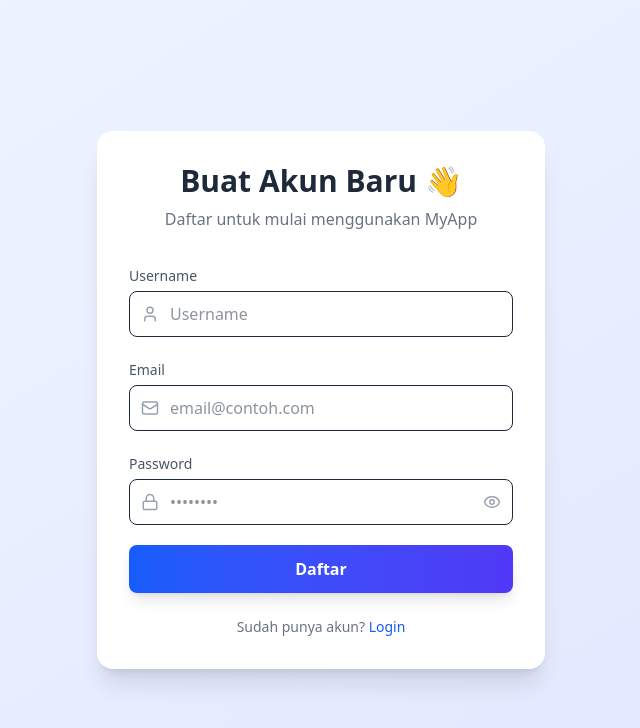
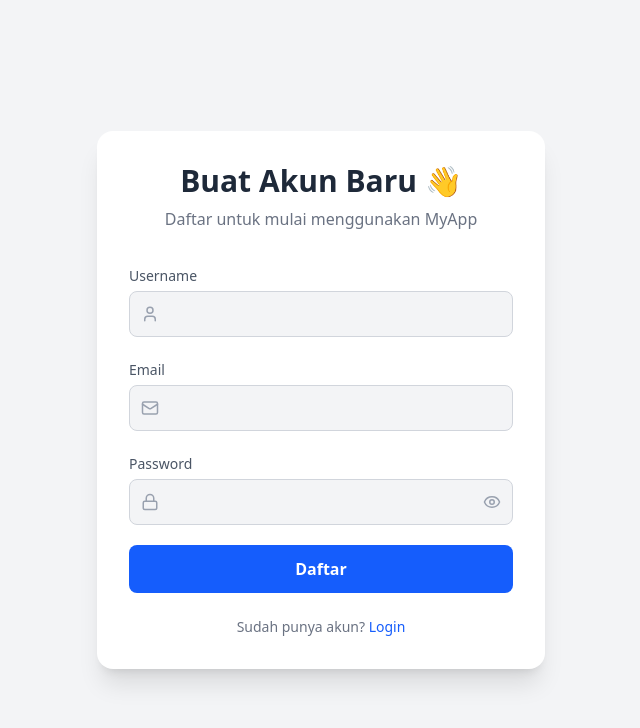
Before and after one commit to fatkhulloh/nextjslogin, a Next.js app: page /register in a window 1280 px wide. Shown: the top 728 px of the page, without its empty margins (319-959 px from the left). Built offline with nearby package versions, Linux system fonts and the light colour scheme; no server answers.

Commit message:
add loading when login

```diff
--- a/app/layout.tsx
+++ b/app/layout.tsx
@@ -27,7 +27,7 @@ export default function RootLayout({ children }: { children: React.ReactNode })
       suppressHydrationWarning
     >
       <head>
-{/*
+
         <script
           dangerouslySetInnerHTML={{
             __html: `
@@ -41,7 +41,7 @@ export default function RootLayout({ children }: { children: React.ReactNode })
               })();
             `,
           }}
-        /> */}
+        />
       </head>
 
       <body>
--- a/app/login/page.tsx
+++ b/app/login/page.tsx
@@ -6,7 +6,7 @@ import { useAuth } from "../api/context/AuthContext";
 
 export default function LoginPage() {
   const router = useRouter();
-  const { updateAuth } = useAuth(); // dariContext
+  const { updateAuth } = useAuth();
 
   const [email, setEmail] = useState("");
   const [pass, setPass] = useState("");
@@ -44,14 +44,29 @@ export default function LoginPage() {
   };
 
   return (
-    <div className="min-h-screen flex items-center justify-center px-4">
+    <div className="min-h-screen flex items-center justify-center px-4 relative">
+
+      {/* FullScreen Loading*/}
+      {loading && (
+        <div className="absolute inset-0 z-50 flex items-center justify-center bg-black/40 backdrop-blur-sm">
+          <div className="flex flex-col items-center gap-4">
+            <span className="w-14 h-14 border-4 border-white border-t-transparent rounded-full animate-spin" />
+            <p className="text-white font-medium tracking-wide">
+              Logging in...
+            </p>
+          </div>
+        </div>
+      )}
+
+      {/* LoginCard */}
       <div
-        className="
+        className={`
           w-full max-w-md rounded-2xl shadow-lg p-8
           bg-white text-gray-800
           dark:bg-gray-800 dark:text-white
-          transition-colors
-        "
+          transition-all duration-300
+          ${loading ? "opacity-70 scale-[0.98]" : ""}
+        `}
       >
         <h1 className="text-3xl font-bold text-center mb-6">
           Login
@@ -71,6 +86,7 @@ export default function LoginPage() {
             <input
               type="email"
               required
+              disabled={loading}
               value={email}
               onChange={(e) => setEmail(e.target.value)}
               className="
@@ -78,6 +94,7 @@ export default function LoginPage() {
                 bg-gray-100 text-gray-800 border-gray-300
                 dark:bg-gray-700 dark:text-white dark:border-gray-600
                 focus:outline-none focus:ring-2 focus:ring-blue-500
+                disabled:opacity-60 disabled:cursor-not-allowed
               "
             />
           </div>
@@ -89,6 +106,7 @@ export default function LoginPage() {
             <input
               type="password"
               required
+              disabled={loading}
               value={pass}
               onChange={(e) => setPass(e.target.value)}
               className="
@@ -96,6 +114,7 @@ export default function LoginPage() {
                 bg-gray-100 text-gray-800 border-gray-300
                 dark:bg-gray-700 dark:text-white dark:border-gray-600
                 focus:outline-none focus:ring-2 focus:ring-blue-500
+                disabled:opacity-60 disabled:cursor-not-allowed
               "
             />
           </div>
@@ -107,10 +126,11 @@ export default function LoginPage() {
               w-full py-3 rounded-lg font-semibold
               bg-blue-600 text-white
               hover:bg-blue-700
-              disabled:opacity-60 transition
+              disabled:opacity-60 disabled:cursor-not-allowed
+              transition
             "
           >
-            {loading ? "Logging in..." : "Login"}
+            Login
           </button>
         </form>
 
--- a/app/register/page.tsx
+++ b/app/register/page.tsx
@@ -2,7 +2,6 @@
 
 import { useState } from 'react'
 import { useRouter } from 'next/navigation'
-
 import Link from 'next/link'
 import { User, Mail, Lock, Eye, EyeOff } from 'lucide-react'
 
@@ -16,7 +15,6 @@ export default function RegisterPage() {
   const [success, setSuccess] = useState("")
 
   const router = useRouter()
-
 
   const handleSubmit = async (e: React.FormEvent) => {
     e.preventDefault()
@@ -37,14 +35,7 @@ export default function RegisterPage() {
         setError(data.error || "Terjadi kesalahan")
       } else {
         setSuccess(data.message)
-        setUsername("")
-        setEmail("")
-        setPassword("")
-
-        setTimeout(() => {
-          router.push("/login")
-        }, 1000)
-
+        setTimeout(() => router.push("/login"), 1000)
       }
     } catch {
       setError("Server error")
@@ -54,14 +45,26 @@ export default function RegisterPage() {
   }
 
   return (
-    <div className="min-h-screen flex items-center justify-center bg-gradient-to-br from-blue-50 to-indigo-100 px-4">
-      <div className="w-full max-w-md bg-white rounded-2xl shadow-xl p-8">
-
+    <div
+      className="
+        min-h-screen flex items-center justify-center px-4
+        bg-gray-100 dark:bg-gray-900
+        transition-colors
+      "
+    >
+      <div
+        className="
+          w-full max-w-md rounded-2xl shadow-xl p-8
+          bg-white text-gray-800
+          dark:bg-gray-800 dark:text-white
+          transition-colors
+        "
+      >
         <div className="text-center mb-8">
-          <h1 className="text-3xl font-bold text-gray-800">
+          <h1 className="text-3xl font-bold">
             Buat Akun Baru 👋
           </h1>
-          <p className="text-gray-500 mt-2">
+          <p className="mt-2 text-gray-500 dark:text-gray-400">
             Daftar untuk mulai menggunakan MyApp
           </p>
         </div>
@@ -72,14 +75,19 @@ export default function RegisterPage() {
         <form className="space-y-5" onSubmit={handleSubmit}>
           {/* Username */}
           <div>
-            <label className="text-sm font-medium text-gray-600">Username</label>
+            <label className="text-sm font-medium text-gray-600 dark:text-gray-300">
+              Username
+            </label>
             <div className="relative mt-1">
               <User className="absolute left-3 top-1/2 -translate-y-1/2 text-gray-400" size={18} />
               <input
                 type="text"
-                placeholder="Username"
-                className="w-full pl-10 pr-4 py-2.5 rounded-lg border
-                           focus:outline-none focus:ring-2 focus:ring-blue-500"
+                className="
+                  w-full pl-10 pr-4 py-2.5 rounded-lg border
+                  bg-gray-100 text-gray-800 border-gray-300
+                  dark:bg-gray-700 dark:text-white dark:border-gray-600
+                  focus:outline-none focus:ring-2 focus:ring-blue-500
+                "
                 value={username}
                 onChange={(e) => setUsername(e.target.value)}
               />
@@ -88,14 +96,19 @@ export default function RegisterPage() {
 
           {/* Email */}
           <div>
-            <label className="text-sm font-medium text-gray-600">Email</label>
+            <label className="text-sm font-medium text-gray-600 dark:text-gray-300">
+              Email
+            </label>
             <div className="relative mt-1">
               <Mail className="absolute left-3 top-1/2 -translate-y-1/2 text-gray-400" size={18} />
               <input
                 type="email"
-                placeholder="email@contoh.com"
-                className="w-full pl-10 pr-4 py-2.5 rounded-lg border
-                           focus:outline-none focus:ring-2 focus:ring-blue-500"
+                className="
+                  w-full pl-10 pr-4 py-2.5 rounded-lg border
+                  bg-gray-100 text-gray-800 border-gray-300
+                  dark:bg-gray-700 dark:text-white dark:border-gray-600
+                  focus:outline-none focus:ring-2 focus:ring-blue-500
+                "
                 value={email}
                 onChange={(e) => setEmail(e.target.value)}
               />
@@ -104,43 +117,49 @@ export default function RegisterPage() {
 
           {/* Password */}
           <div>
-            <label className="text-sm font-medium text-gray-600">Password</label>
+            <label className="text-sm font-medium text-gray-600 dark:text-gray-300">
+              Password
+            </label>
             <div className="relative mt-1">
               <Lock className="absolute left-3 top-1/2 -translate-y-1/2 text-gray-400" size={18} />
               <input
                 type={showPassword ? 'text' : 'password'}
-                placeholder="••••••••"
-                className="w-full pl-10 pr-10 py-2.5 rounded-lg border
-                           focus:outline-none focus:ring-2 focus:ring-blue-500"
+                className="
+                  w-full pl-10 pr-10 py-2.5 rounded-lg border
+                  bg-gray-100 text-gray-800 border-gray-300
+                  dark:bg-gray-700 dark:text-white dark:border-gray-600
+                  focus:outline-none focus:ring-2 focus:ring-blue-500
+                "
                 value={password}
                 onChange={(e) => setPassword(e.target.value)}
               />
               <button
                 type="button"
                 onClick={() => setShowPassword(!showPassword)}
-                className="absolute right-3 top-1/2 -translate-y-1/2 text-gray-400 hover:text-gray-600"
+                className="absolute right-3 top-1/2 -translate-y-1/2 text-gray-400"
               >
                 {showPassword ? <EyeOff size={18} /> : <Eye size={18} />}
               </button>
             </div>
           </div>
 
-          {/* Button */}
           <button
             type="submit"
             disabled={loading}
-            className="w-full py-3 rounded-lg
-                       bg-gradient-to-r from-blue-600 to-indigo-600
-                       text-white font-semibold
-                       hover:opacity-90 transition shadow-lg"
+            className="
+              w-full py-3 rounded-lg font-semibold
+              bg-blue-600 text-white
+              hover:bg-blue-700
+              disabled:opacity-60 transition
+            "
           >
             {loading ? "Memproses..." : "Daftar"}
           </button>
         </form>
 
-        <p className="text-center text-sm text-gray-500 mt-6">
-          Sudah punya akun?{' '}
-          <Link href="/login" className="text-blue-600 font-medium hover:underline">
+        <p className="text-center text-sm mt-6 text-gray-500 dark:text-gray-400">
+          Sudah punya akun?{" "}
+          <Link href="/login" className="text-blue-600 hover:underline">
             Login
           </Link>
         </p>
```
